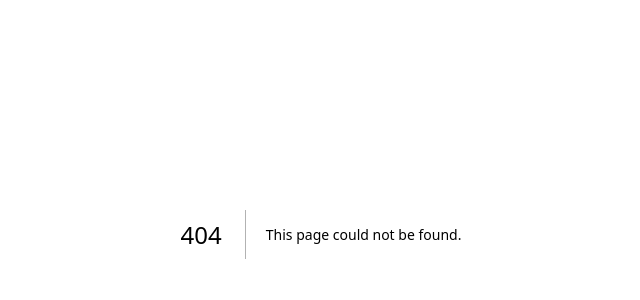
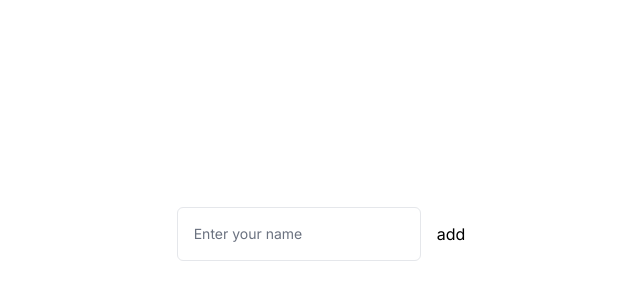
Before and after one commit to rjvillanueva89/next-experiment, a Next.js app: page /todos in a window 1280 px wide. Before the commit this address had no page. Shown: the part 166-466 px from the top of the page, without its empty margins (319-959 px from the left). Built offline with nearby package versions, Linux system fonts and the light colour scheme; a web font is replaced by a local one.

Commit message:
feat!: zustand experiement

```diff
--- /dev/null
+++ b/app/counter/page.tsx
@@ -0,0 +1,21 @@
+'use client';
+
+import { MinusIcon, PlusIcon } from '@heroicons/react/24/outline';
+import { useCounterStore } from '../store/useCounterStore';
+
+export default function CounterPage() {
+  const counterStore = useCounterStore();
+  return (
+    <div className="flex h-screen items-center justify-center">
+      <div className="flex items-center gap-10">
+        <button onClick={counterStore.decrement}>
+          <MinusIcon className="h-10 w-10" />
+        </button>
+        <span className="w-10 text-center text-5xl">{counterStore.count}</span>
+        <button onClick={counterStore.increment}>
+          <PlusIcon className="h-10 w-10" />
+        </button>
+      </div>
+    </div>
+  );
+}
--- /dev/null
+++ b/app/store/useCounterStore.ts
@@ -0,0 +1,13 @@
+import { create } from 'zustand';
+
+type Store = {
+  count: number;
+  increment: VoidFunction;
+  decrement: VoidFunction;
+};
+
+export const useCounterStore = create<Store>((set) => ({
+  count: 0,
+  increment: () => set((state) => ({ count: state.count + 1 })),
+  decrement: () => set((state) => ({ count: state.count - 1 })),
+}));
--- /dev/null
+++ b/app/store/useTodosStore.ts
@@ -0,0 +1,11 @@
+import { create } from 'zustand';
+
+type Store = {
+  todos: string[];
+  add: (todo: string) => void;
+};
+
+export const useTodosStore = create<Store>((set) => ({
+  todos: [],
+  add: (todo) => set((state) => ({ todos: [...state.todos, todo] })),
+}));
--- /dev/null
+++ b/app/todos/page.tsx
@@ -0,0 +1,37 @@
+'use client';
+
+import { useState } from 'react';
+import { useTodosStore } from '../store/useTodosStore';
+
+export default function TodosPage() {
+  const todosStore = useTodosStore();
+  const [value, setValue] = useState('');
+
+  const handleClick = () => {
+    todosStore.add(value);
+    setValue('');
+  };
+
+  return (
+    <div className="flex h-screen items-center justify-center">
+      <div>
+        <div className="flex items-center gap-4">
+          <input
+            className="grow rounded-md border border-gray-200 p-4 text-sm outline-2 placeholder:text-gray-500"
+            id="name"
+            type="text"
+            placeholder="Enter your name"
+            onChange={(e) => setValue(e.target.value)}
+            value={value}
+          />
+          <button onClick={handleClick}>add</button>
+        </div>
+        <div>
+          {todosStore.todos.map((todo, key) => {
+            return <div key={key}>{todo}</div>;
+          })}
+        </div>
+      </div>
+    </div>
+  );
+}
--- a/package.json
+++ b/package.json
@@ -31,7 +31,8 @@
     "tailwindcss": "3.3.3",
     "typescript": "5.2.2",
     "use-debounce": "^10.0.0",
-    "zod": "^3.22.2"
+    "zod": "^3.22.2",
+    "zustand": "^4.4.7"
   },
   "devDependencies": {
     "@types/bcrypt": "^5.0.1",
```
Also changed, not shown: 1 other file (tests, documents, lock files or other folders).
